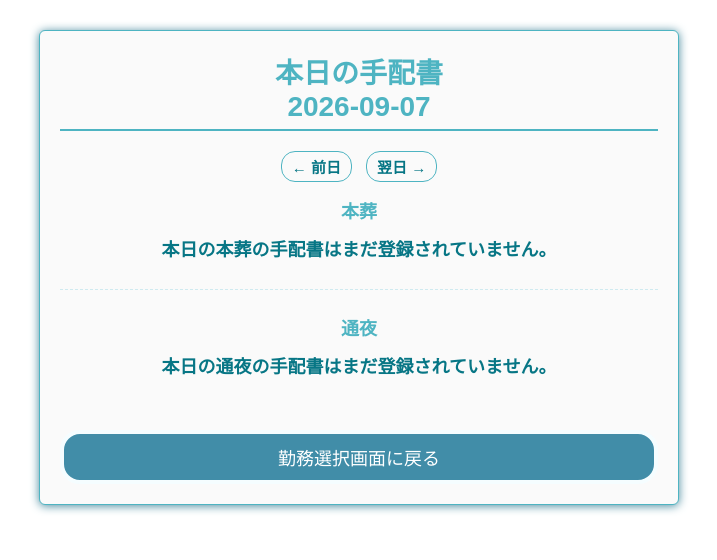
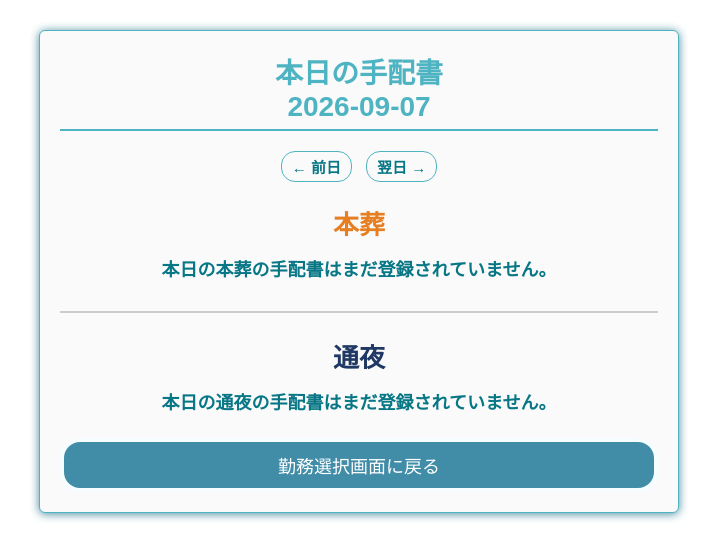
Before and after one commit to PSS-Grp/pss-attend, a Flask app: page /today_arrangement in a window 1280 px wide. Shown: the top 560 px of the page, without its empty margins (281-998 px from the left). Run offline with Flask 3, Linux system fonts and the light colour scheme; the visitor is signed in with stand-in values (Sample User, id 1); data that the repository does not hold is empty; parts of the project's set-up code (start-up, migrations or seed data) failed here and were passed over.

Commit message:
手配書確認画面: 本葬/通夜の見出しを大きく色分けし、境界線を実線に変更
- 「本葬」をオレンジ、「通夜」をネイビーに色分けし、フォントサイズを
  18pxから26pxに拡大。
- 本葬と通夜の間の区切り線を、薄い点線(1px dashed)から見やすい実線
  (2px solid)に変更。
- スマホ幅(375px)でのスクリーンショットで見た目を確認済み。

Co-Authored-By: Claude Sonnet 5 <noreply@anthropic.com>
Claude-Session: https://claude.ai/code/session_013gPMEBynRrc6kLfmEgFAdj

```diff
--- a/attendance_fixed/templates/today_arrangement.html
+++ b/attendance_fixed/templates/today_arrangement.html
@@ -22,17 +22,29 @@
       }
       .arrangement-block {
         margin-bottom: 24px;
-        padding-bottom: 18px;
-        border-bottom: 1px dashed #cfeaf0;
+        padding-bottom: 20px;
+        /* [修正] ユーザー要望により、本葬と通夜の間の境界線をより
+           はっきり見えるよう、薄い点線から実線に変更した。 */
+        border-bottom: 2px solid #cccccc;
       }
       .arrangement-block:last-of-type {
         border-bottom: none;
+        padding-bottom: 0;
       }
       .arrangement-block h2 {
-        color: #4eb4c2;
-        font-size: 18px;
+        font-family: Arial;
+        font-size: 26px;
+        font-weight: bold;
         text-align: center;
-        margin-bottom: 12px;
+        margin-bottom: 14px;
+      }
+      /* [修正] ユーザー要望により、本葬は見出しの文字を大きくオレンジ色に、
+         通夜はネイビー色にして見分けやすくした。 */
+      .arrangement-block.honso h2 {
+        color: #e67e22;
+      }
+      .arrangement-block.tsuya h2 {
+        color: #1f3864;
       }
       .arrangement-image {
         display: block;
@@ -122,7 +134,7 @@
         <a class="today-reset" href="{{ url_for('today_arrangement') }}">本日に戻る</a>
         {% endif %}
 
-        <div class="arrangement-block">
+        <div class="arrangement-block honso">
           <h2>本葬</h2>
           {% if honso_arrangement %}
             {% if honso_arrangement.image_filename %}
@@ -136,7 +148,7 @@
           {% endif %}
         </div>
 
-        <div class="arrangement-block">
+        <div class="arrangement-block tsuya">
           <h2>通夜</h2>
           {% if tsuya_arrangement %}
             {% if tsuya_arrangement.image_filename %}
```
